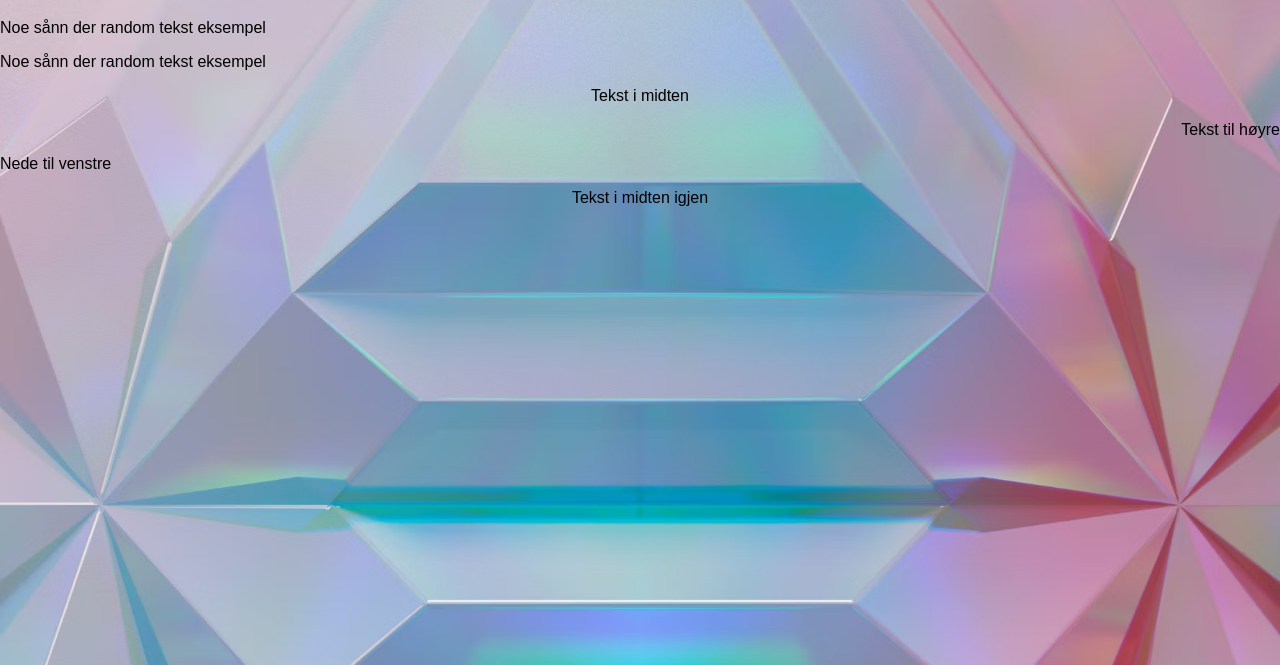
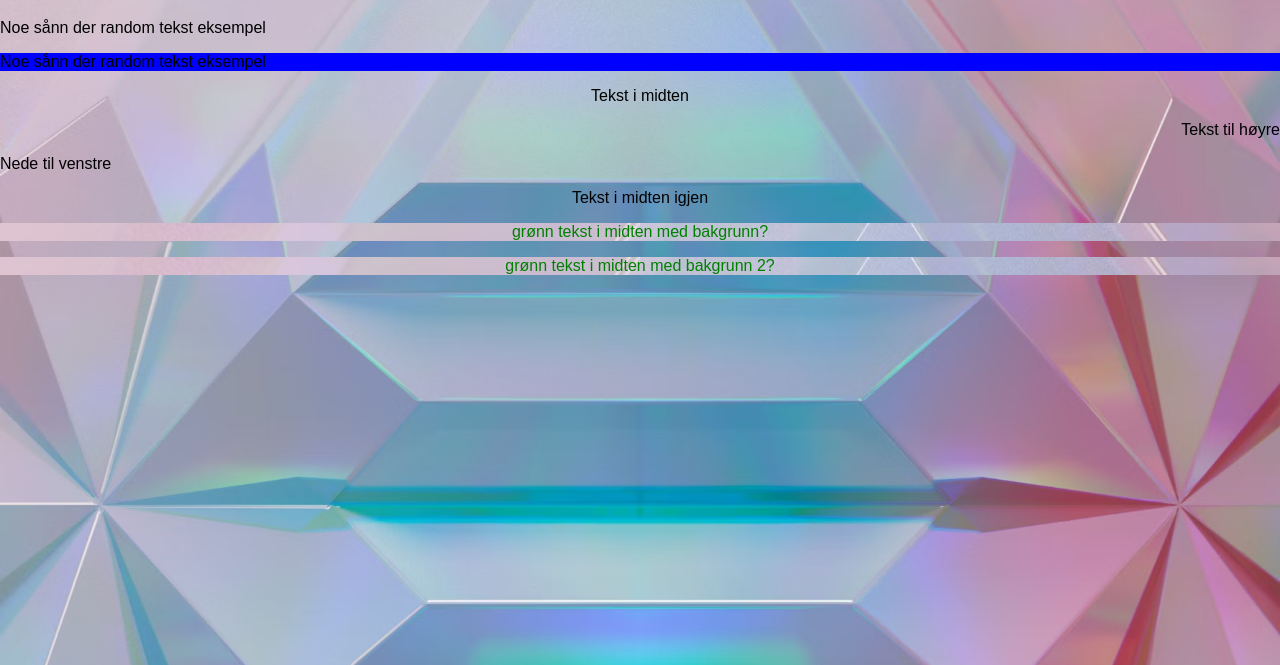
Before and after one commit to Chonkz90/Kodeloftet-CSS-1, a website: page index.html in a window 1280 px wide. Shown: the part 135-800 px from the top of the page. Drawn offline with Linux system fonts and the light colour scheme.

Commit message:
color, added class flue, added bg image to text

```diff
--- a/index.html
+++ b/index.html
@@ -30,5 +30,8 @@
 
     <p id="kake">Tekst i midten igjen</p>
 
+    <p class="flue">grønn tekst i midten med bakgrunn?</p>
+
+    <p class="flue">grønn tekst i midten med bakgrunn 2?</p>
   </body>
 </html>
--- a/styles.css
+++ b/styles.css
@@ -46,3 +46,13 @@ body {font-family: fantasy;}
 #kake {display: flex;
   justify-content: center;
 }
+
+.bg-blue {background-color: blue;}
+
+
+.flue {
+  display: flex;
+  justify-content: center;
+  background-image: url(3dRender\ pastel.avif);
+  color: green;
+}
```
